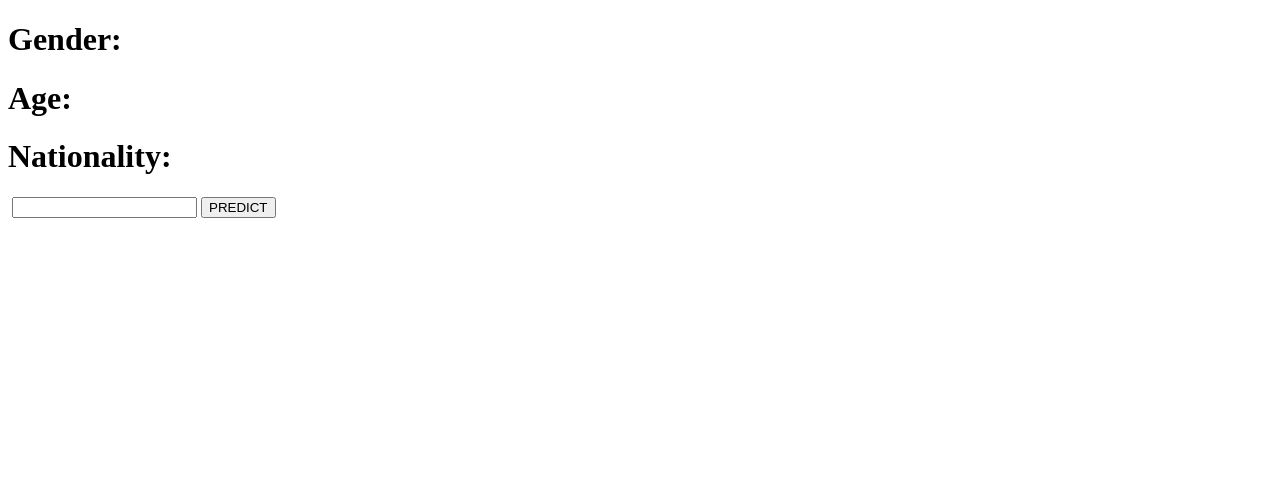
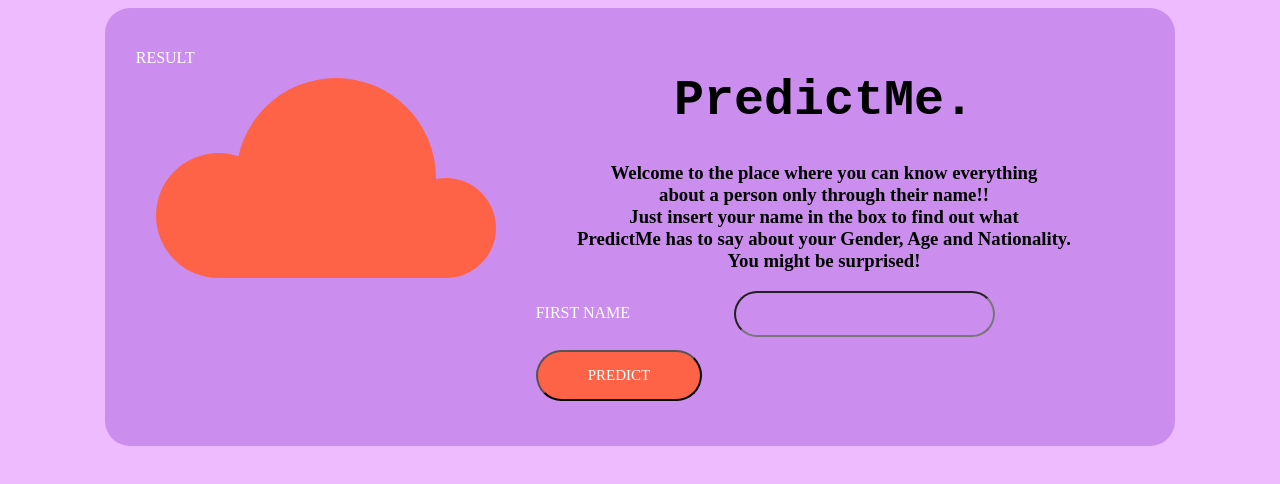
Before and after one commit to MarlyKhoury/name-prediction, a plain HTML site: page index.html in a window 1280 px wide. Drawn offline with Linux system fonts and the light colour scheme; no server answers.

Commit message:
page layout first part

```diff
--- a/api.js
+++ b/api.js
@@ -4,7 +4,7 @@ const age_url="https://api.agify.io/?name="
 const nationality_url="https://api.nationalize.io/?name="
 const dog_url="https://dog.ceo/api/breeds/image/random"
 
- getDog()
+//  getDog()
 
 
 function getPrediction(){
@@ -22,7 +22,7 @@ async function getGender(user_input){
     const response= await fetch(gender_url+ user_input);
     const gender_data=  await response.json();
     const gender= gender_data.gender;
-    document.getElementById("gender").textContent= gender;
+    document.getElementById("gender").textContent= "Gender: " + gender;
 
 }
 
@@ -32,7 +32,7 @@ async function getAge(user_input){
     const response= await fetch(age_url+user_input);
     const age_data=  await response.json();
     const age= age_data.age;
-    document.getElementById("age").textContent= age;
+    document.getElementById("age").textContent= "Age: " + age;
 
 }
 
@@ -46,7 +46,7 @@ async function getNationality(user_input){
     // var my_list =document.getElementById("nationality").innerHTML
     for (const i in nationality){
        var list= "<li>"+nationality[i].country_id+"</li>"
-       document.getElementById("nationality").innerHTML += list
+       document.getElementById("nationality").innerHTML += "Nationality" + list
 
 
     }
@@ -59,3 +59,15 @@ async function getDog(){
     document.getElementById("image").src=dog
 
 }
+
+// function displayChart(){
+//     for(var i=0;i<5;i++){
+//         console.log(i)
+//         var list= "<div id=chart"+[i]+">ddddd"+[i]+"</div>"
+//         document.getElementsByClassName("wrapper")[0].innerHTML += list
+
+//         document.getElementById("chart"+[i]).style.width=Math.floor(Math.random()*101)+"%"
+//         document.getElementById("chart"+[i]).style.backgroundColor="#"+Math.floor(Math.random()*16777215).toString(16)
+//     }
+// }
+// displayChart()
--- a/index.html
+++ b/index.html
@@ -1,21 +1,78 @@
 <!DOCTYPE html>
 <html lang="en">
 <head>
+    <link rel="stylesheet" href="styles.css">
     <meta charset="UTF-8">
     <meta http-equiv="X-UA-Compatible" content="IE=edge">
     <meta name="viewport" content="width=device-width, initial-scale=1.0">
     <title>Document</title>
+
 </head>
 <body>
-    <h1>Gender: <span id="gender"></span></h1>
-    <h1>Age: <span id="age"></span></h1>
-    <h1>Nationality: <span id="nationality"></span></h1>
-    <img id= "image" src="">
+ <div class="wrapper">
+    <div class="form-area">
+        <div class="result-area">
+            <label for="result"><span>Result</span></label>
+            <output name="result"></output>
+        <div class="fancy">
+            <span id="gender"></span>
+            <span id="age"></span>
+            <span id="nationality"></span>
 
-    <input type="text" id="name" name="names" required>
 
-    <button id="butt_name" onClick="getPrediction()">PREDICT</button>
+        </div>
+        </div>
 
-    <script src="api.js" type="text/javascript"></script>
+        <div class="details-area">
+            <h1>PredictMe.</h1>
+
+            <h3>Welcome to the place where you can know everything <br/>
+                about a person only through
+                their name!!<br/> Just insert your name in the box to find out what<br/>
+                 PredictMe has to say about
+                your Gender, Age and Nationality.
+                <br/>You might be surprised!
+            </h3>
+
+
+            <label for="name">First Name</label>
+
+            <input type="text" id="name" name="" required>
+
+            <button id="butt_name" onClick="getPrediction()">PREDICT</button>
+
+
+        </div>
+
+
+
+
+    </div>
+
+
+
+</div>
+    <!-- <img id="image" src=""> -->
+
+
+
+
+
+
+
+
+
+
+
+
+
+
+
+
+
+
+
+
+<script src="api.js" type="text/javascript"></script>
 </body>
 </html>
--- /dev/null
+++ b/styles.css
@@ -0,0 +1,160 @@
+/* *{
+  box-sizing: border-box;
+} */
+
+body{
+  background-color: #efbbff;
+  background-size: cover;
+  background-position: center center;
+
+
+}
+
+.wrapper {
+  display: flex;
+  flex-wrap: wrap;
+  justify-content: center;
+  align-items: center;
+    /* width: 800px;
+    margin: 5% auto; */
+  }
+
+.form-area{
+  display:flex;
+  flex-wrap: wrap;
+  background: #cb8eee;
+  border-radius: 25px;
+  padding: 1.9em;
+}
+
+.result-area{
+  /* display: flex;
+  flex-direction: column; */
+  order: 2px;
+}
+
+.result-area > textarea{
+  flex:1;
+  min-width: 18em;
+  background: transparent;
+  color:#fff;
+  padding: 15px;
+}
+
+.details-area{
+  flex:1;
+  order:1;
+  margin-right: 2em;
+}
+
+.details-area input{
+  width:40%;
+  background: transparent;
+  color:#fff;
+  border-radius: 40px;
+  margin-left:100px;
+
+}
+
+.details-area input,
+.details-area button{
+  padding: 1em;
+  margin-bottom: 1em;
+}
+
+.details-area button{
+  background-color: tomato;
+  color:#fff;
+  padding: 15px 50px;
+  border-radius: 40px;
+  font-family:poppins;
+  font-size: 15px;
+  text-transform:uppercase;
+}
+
+label{
+  color:#fff;
+  text-transform: uppercase;
+  line-height: 40px;
+  font-family: Audiowide;
+
+}
+
+.res-display{
+  width: 80px;
+  border: 5px solid rgb(15, 13, 12);
+  padding: 20px;
+  margin: 1px;
+}
+/* -------------------------------------------------- */
+
+h1{
+  text-align: center;
+  font-family: 'Courier New', Courier, monospace;
+  font-size: 50px;
+}
+
+h3{
+  text-align: center;
+}
+
+
+.fancy {
+  /* text-align: center; */
+
+
+  box-sizing: border-box;
+  width     : 200px;
+  height    : 200px;
+  padding   : 80px 1em 0 1em;
+
+
+  margin    : 0 100px;
+
+  position: relative;
+
+  background-color: tomato;
+
+  border-radius: 100% 100% 0 0;
+
+}
+
+
+.fancy:before,
+.fancy:after {
+
+  content: '';
+
+
+  position: absolute;
+  bottom  : 0;
+
+
+
+
+  background-color: tomato;
+  border-radius: 100%;
+}
+
+.fancy:before {
+
+  width  : 125px;
+  height : 125px;
+
+
+  left    : -80px;
+
+
+  border-bottom-right-radius: 0;
+}
+
+.fancy:after {
+
+  width  : 100px;
+  height : 100px;
+
+
+  right   : -60px;
+
+  border-bottom-left-radius: 0;
+}
```
